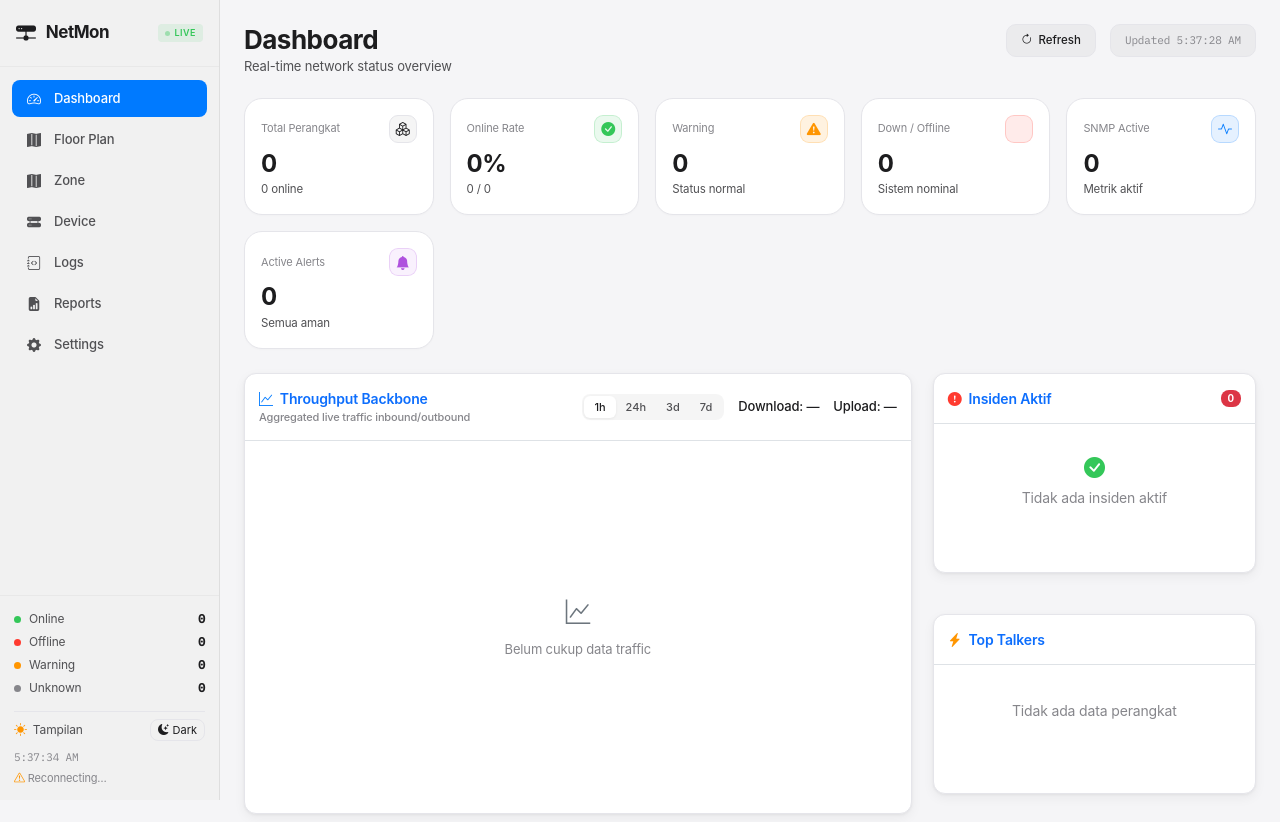
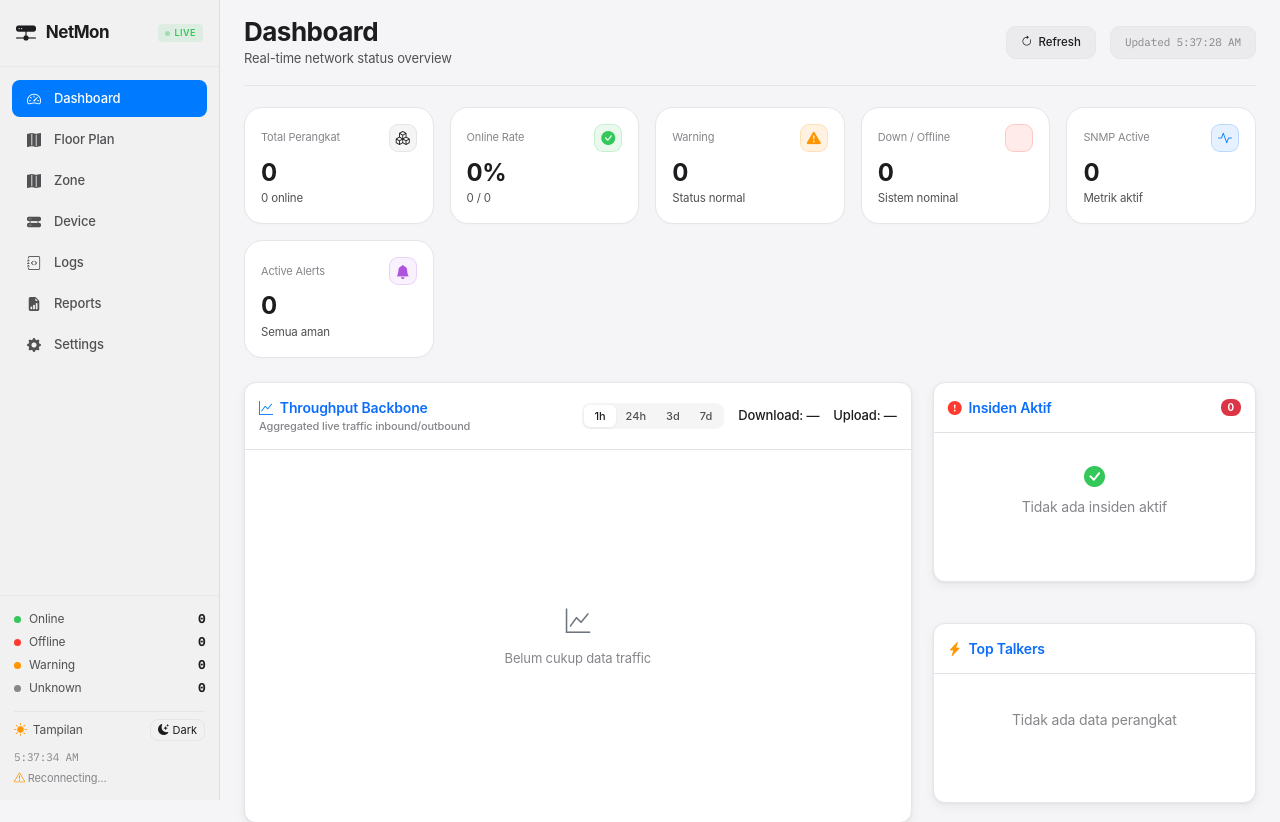
Before and after one commit to bagusazizulamri/netmon, a Flask app: page / in a window 1280 px wide. Shown: the top 822 px of the page. Run offline with Flask 3, Linux system fonts and the light colour scheme; data comes from the database, SQL or seed files in the repository; data that the repository does not hold is empty; some libraries are stand-ins or nearby versions.

Commit message:
style: make page-header sticky on top so that action buttons stay visible

```diff
--- a/static/css/style.css
+++ b/static/css/style.css
@@ -171,12 +171,25 @@ body {
 
 /* ============================================================ PAGE HEADER */
 .page-header {
+  position: sticky;
+  top: 0;
+  background: var(--bg-base);
+  z-index: 100;
+  padding: 16px 0;
+  margin-top: -24px;
+  margin-bottom: 24px;
+  border-bottom: 1px solid var(--border);
   display: flex;
-  align-items: flex-start;
+  align-items: center;
   justify-content: space-between;
-  margin-bottom: 22px;
   gap: 16px;
   flex-wrap: wrap;
+  transition: background var(--trans), border-color var(--trans);
+}
+body.theme-morphism .page-header {
+  background: rgba(6, 9, 19, 0.75) !important;
+  backdrop-filter: blur(12px) !important;
+  -webkit-backdrop-filter: blur(12px) !important;
 }
 .page-title { font-size: 20px; font-weight: 700; margin: 0; }
 .page-sub   { font-size: 13px; color: var(--text-muted); margin: 2px 0 0; }
@@ -724,6 +737,7 @@ body {
   :root { --sidebar-w: 0px; }
   .sidebar { transform: translateX(-210px); }
   .main-content { margin-left: 0; padding: 14px; }
+  .page-header { margin-top: -14px; padding: 12px 0; }
   .stat-grid { grid-template-columns: repeat(2, 1fr); }
   .dash-grid  { grid-template-columns: 1fr; }
   .fp-sidebar { display: none !important; }
```
